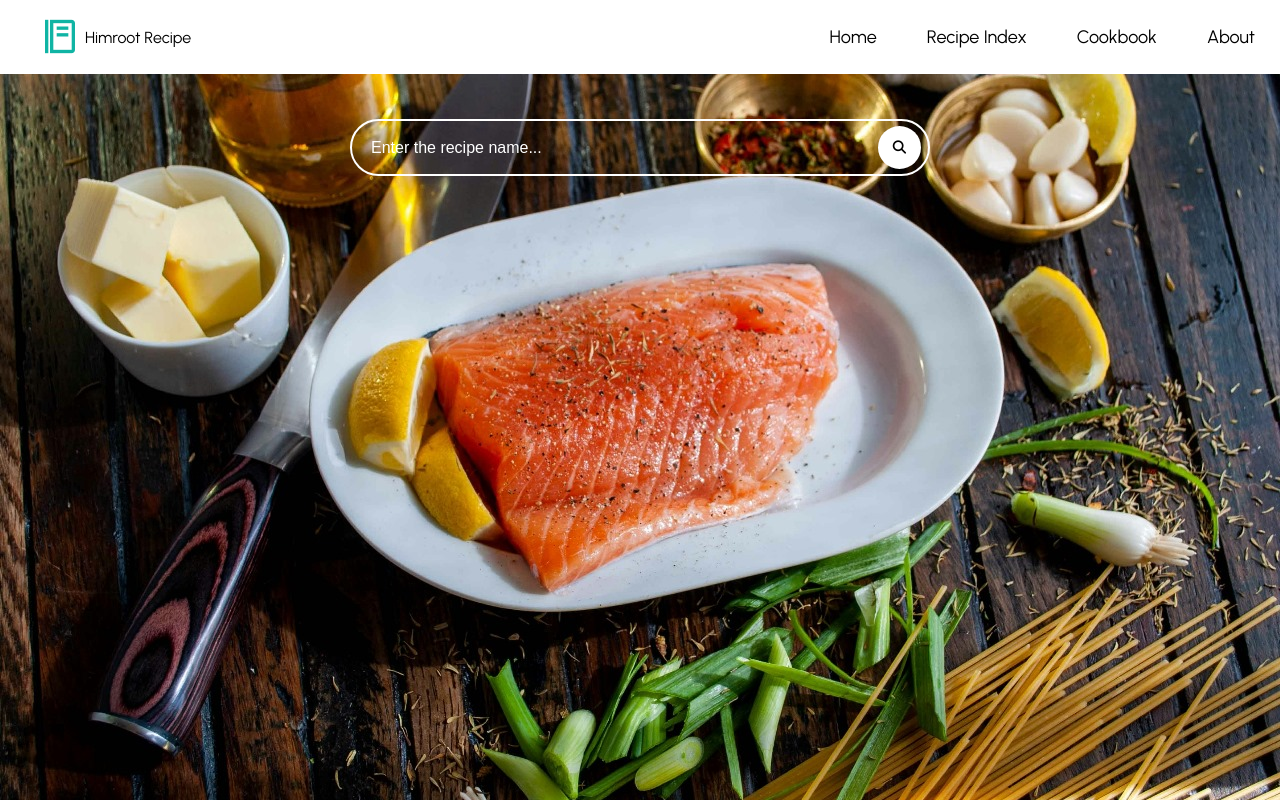
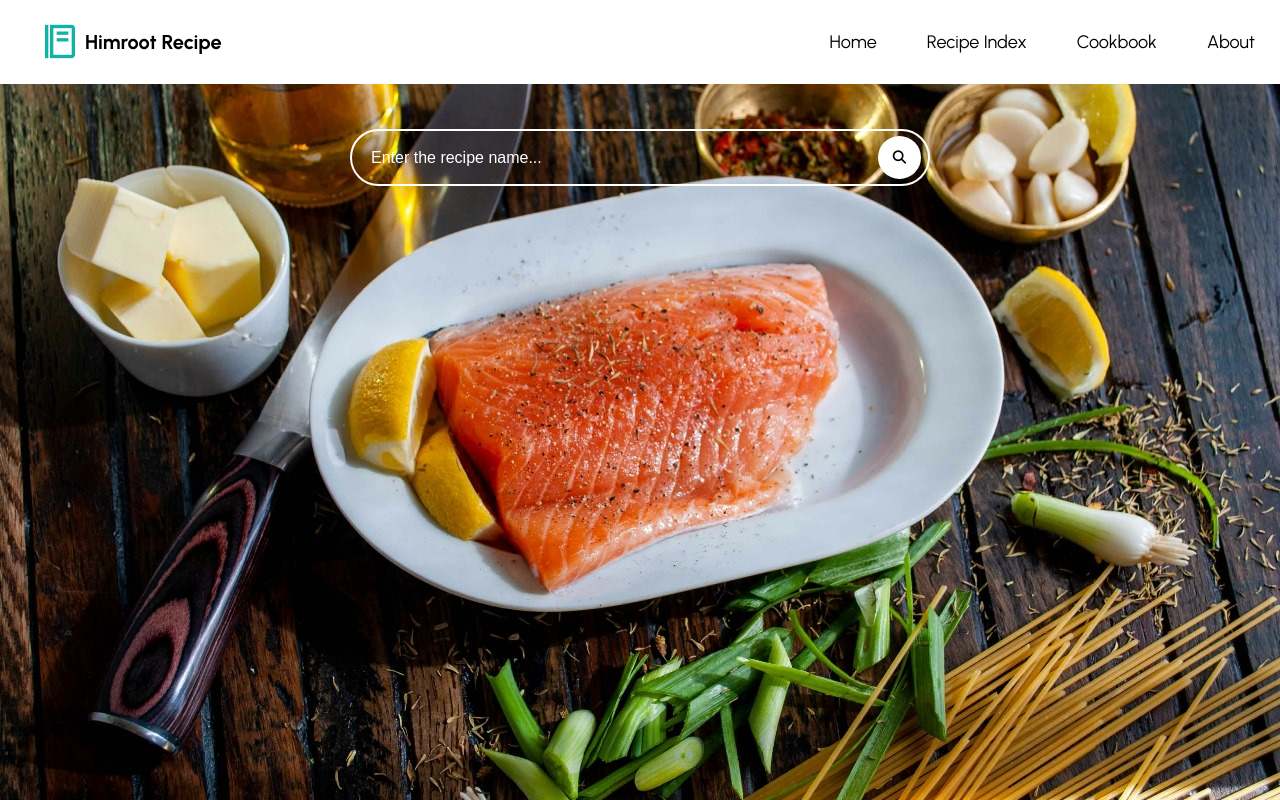
Before and after one commit to akhilsrma/RecipeFinder, a plain HTML site: page index.html in a window 1280 px wide. Drawn offline with nearby package versions, Linux system fonts and the light colour scheme.

Commit message:
Update index.html

```diff
--- a/index.html
+++ b/index.html
@@ -16,7 +16,7 @@
             <div class="container">
                 <div class="logo">
                     <i class='bx bx-food-menu'></i>
-                    <span> Himroot Recipe</span>
+                    <h3> Himroot Recipe</h3>
                 </div>
                 <div class="left">
                     <ul>
```
